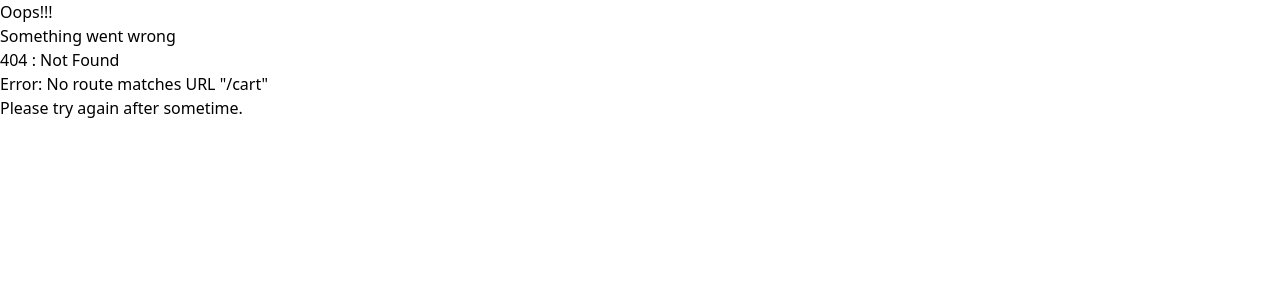
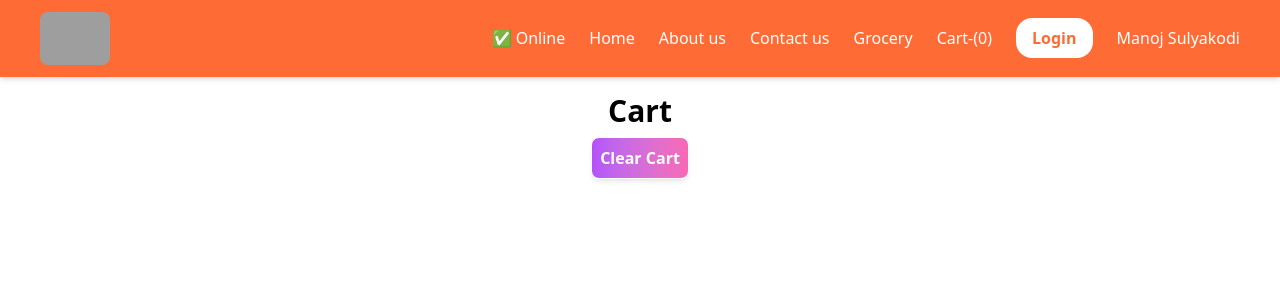
Before and after one commit to manoj07-coder/Namaste-react, a React (Vite) app: page /cart in a window 1280 px wide. Before the commit this address had no page. Shown: the top 300 px of the page. Built offline with nearby package versions, Linux system fonts and the light colour scheme; grey boxes are pictures that could not be loaded.

Commit message:
episode-12

```diff
--- a/package.json
+++ b/package.json
@@ -22,9 +22,11 @@
     "parcel": "^2.15.4"
   },
   "dependencies": {
+    "@reduxjs/toolkit": "^2.8.2",
     "@tailwindcss/postcss": "^4.1.11",
     "react": "^19.1.1",
     "react-dom": "^19.1.1",
+    "react-redux": "^9.2.0",
     "react-router-dom": "^6.26.2",
     "tailwindcss": "^4.1.11"
   }
--- /dev/null
+++ b/src/components/Cart.js
@@ -0,0 +1,31 @@
+import { useDispatch, useSelector } from "react-redux";
+import ItemList from "./ItemList";
+import { clearCart } from "../utils/CartSlice";
+
+const Cart = () => {
+  const cartItems = useSelector((store) => store.cart.items);
+  console.log(cartItems);
+
+  const dispatch = useDispatch();
+
+  const handleRemoveItem = () => {
+    dispatch(clearCart());
+  };
+
+  return (
+    <div className="text-center m-2 p-2 ">
+      <h1 className="text-3xl font-semibold">Cart</h1>
+      <button
+        className="mt-2 font-semibold border p-2 rounded-lg shadow-md cursor-pointer bg-gradient-to-r from-purple-600 to-pink-500 text-white animate-pulse"
+        onClick={handleRemoveItem}
+      >
+        Clear Cart
+      </button>
+      <div>
+        <ItemList items={cartItems} />
+      </div>
+    </div>
+  );
+};
+
+export default Cart;
--- a/src/components/Header.js
+++ b/src/components/Header.js
@@ -3,12 +3,16 @@ import { useContext, useState } from "react";
 import { Link } from "react-router-dom";
 import useOnlineStatus from "../utils/useOnlineStatus";
 import UserContext from "../utils/UserContext";
+import { useSelector } from "react-redux";
 
 const Header = () => {
   const [loginBtn, setLoginBtn] = useState("Login");
   const onlineStatus = useOnlineStatus();
 
   const { loggedInUser } = useContext(UserContext);
+
+  const cartItems = useSelector((store) => store.cart.items);
+  console.log(cartItems);
 
   return (
     <div className="flex justify-between items-center px-10 py-3 bg-[#ff6b35] text-white shadow-md">
@@ -39,7 +43,7 @@ const Header = () => {
             <Link to="/grocery">Grocery</Link>
           </li>
           <li className="text-base font-medium cursor-pointer transition-colors duration-200 hover:text-[#ffe7d3]">
-            Cart
+            <Link to="/cart">Cart-({cartItems.length})</Link>
           </li>
 
           {/* Login Button */}
--- a/src/components/ItemList.js
+++ b/src/components/ItemList.js
@@ -1,7 +1,14 @@
+import { useDispatch } from "react-redux";
 import { RES_URL } from "../utils/constants";
+import { addItem } from "../utils/CartSlice";
 
 const ItemList = ({ items }) => {
-  console.log(items);
+  const dispatch = useDispatch();
+  // console.log(items);
+
+  const handleAdd = (item) => {
+    dispatch(addItem(item));
+  };
 
   return (
     <div className="w-6/12 mx-auto mt-4">
@@ -27,7 +34,10 @@ const ItemList = ({ items }) => {
               alt={item.card.info.name}
               className="w-full h-full rounded-lg shadow-md"
             />
-            <button className="absolute bottom-2 left-1/2 -translate-x-1/2 bg-white text-green-600 px-3 text-sm font-semibold rounded shadow hover:bg-green-50 border ">
+            <button
+              className="absolute bottom-2 left-1/2 -translate-x-1/2 bg-white text-green-600 px-3 text-sm font-semibold rounded shadow hover:bg-green-50 border "
+              onClick={() => handleAdd(item)}
+            >
               Add+
             </button>
           </div>
--- a/src/components/UserClass.js
+++ b/src/components/UserClass.js
@@ -15,7 +15,6 @@ class UserClass extends React.Component {
   async componentDidMount() {
     const data = await fetch("https://api.github.com/users/manoj07-coder");
     const json = await data.json();
-    console.log(json);
     this.setState({
       userInfo: json,
     });
--- /dev/null
+++ b/src/utils/AppStore.js
@@ -0,0 +1,10 @@
+import { configureStore } from "@reduxjs/toolkit";
+import CartSlice from "./CartSlice";
+
+const AppStore = configureStore({
+  reducer: {
+    cart: CartSlice,
+  },
+});
+
+export default AppStore;
--- /dev/null
+++ b/src/utils/CartSlice.js
@@ -0,0 +1,23 @@
+import { createSlice } from "@reduxjs/toolkit";
+
+const CartSlice = createSlice({
+  name: "cart",
+  initialState: {
+    items: [],
+  },
+  reducers: {
+    addItem: (state, action) => {
+      state.items.push(action.payload);
+    },
+    removeItem: (state, payload) => {
+      state.items.pop();
+    },
+    clearCart: (state) => {
+      state.items.length = 0;
+    },
+  },
+});
+
+export const { addItem, removeItem, clearCart } = CartSlice.actions;
+
+export default CartSlice.reducer;
```
Also changed, not shown: src/App.js (+9 -2 lines), 1 other file (tests, documents, lock files or other folders).
